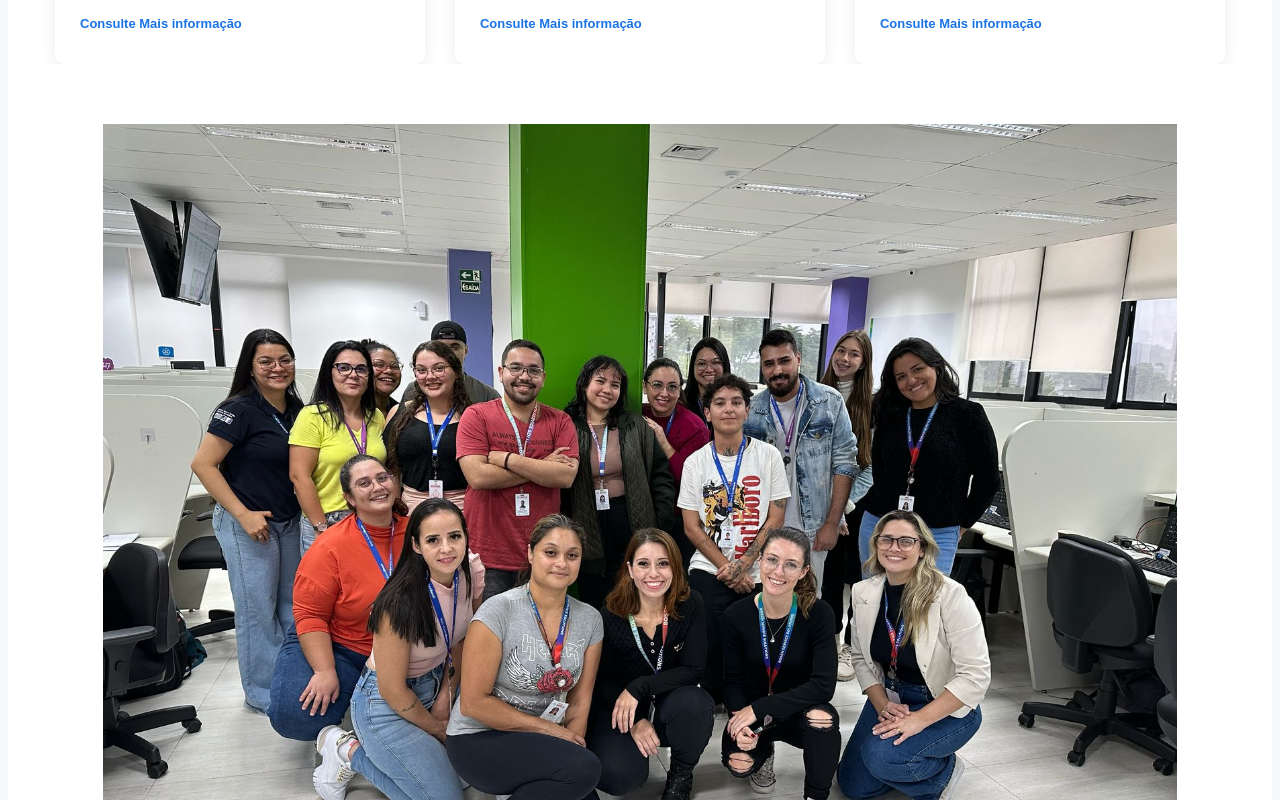
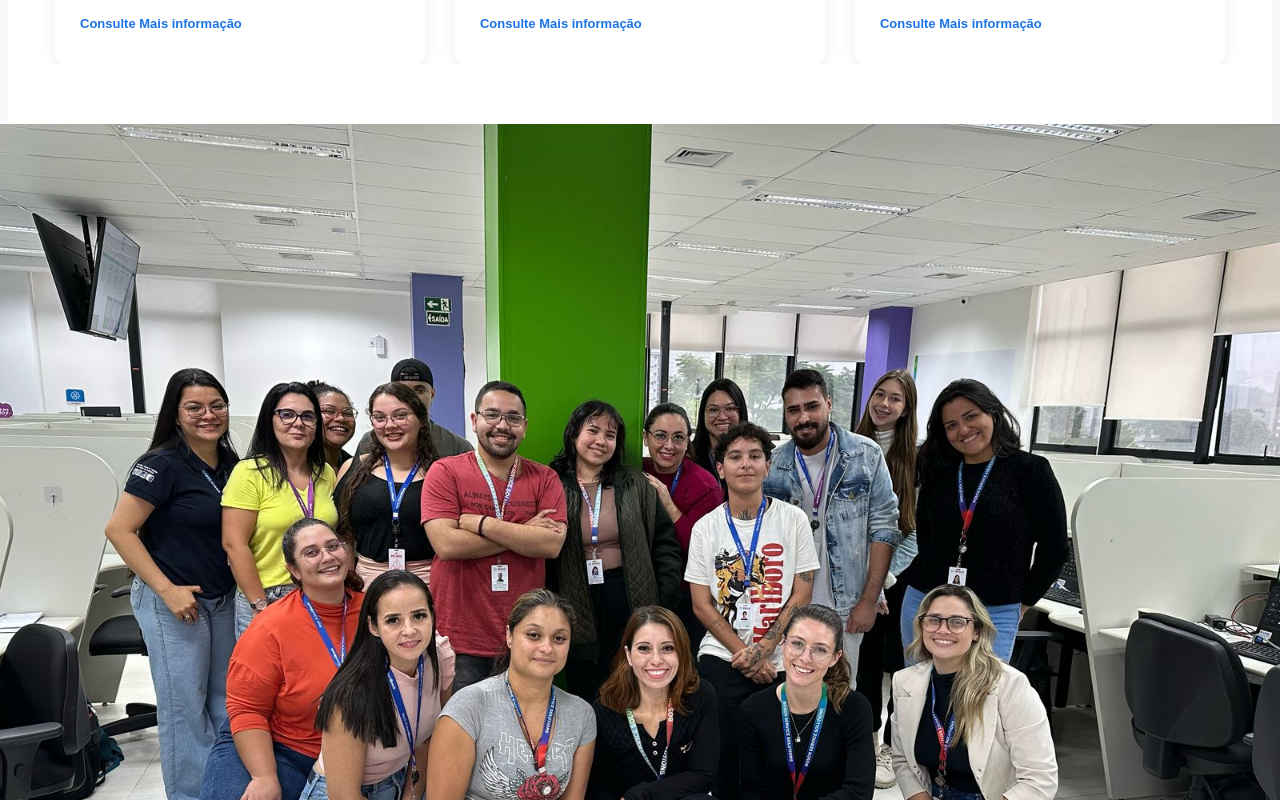
Before and after one commit to alexritzmann/BioSol, a React (Vite) app in the folder meu-app-react/: page / in a window 1280 px wide. Shown: the part 1560-2360 px from the top of the page. Built offline with nearby package versions, Linux system fonts and the light colour scheme.

Commit message:
About Section ok

```diff
--- a/meu-app-react/src/components/AboutSection/AboutSection.css
+++ b/meu-app-react/src/components/AboutSection/AboutSection.css
@@ -36,17 +36,19 @@
 }
 
 .landscape-image-container {
-  display: flex;
-  justify-content: center;
-  align-items: center;
-  width: 100%;
+  width: 100vw; /* Ocupa toda a largura da viewport */
+  position: relative;
+  left: 50%; /* Centraliza o container */
+  right: 50%; /* Centraliza o container */
+  margin-left: -50vw; /* Compensa o posicionamento */
+  margin-right: -50vw; /* Compensa o posicionamento */
+  margin-top: 20px;
   overflow: hidden;
-  margin-top: 20px;
-  position: relative;
 }
 
 .landscape-image {
   width: 100%;
+  display: block;
 }
 
 /* ========== ESTILOS DO CARROSSEL ========== */
--- a/meu-app-react/src/components/AboutSection/AboutSection.jsx
+++ b/meu-app-react/src/components/AboutSection/AboutSection.jsx
@@ -146,6 +146,7 @@ const AboutSection = () => {
   const totalSlides = Math.ceil(reviews.length / visibleCards);
 
   return (
+
     <section id="sobre" className="about-section">
       <div className="about-container">
         <div className="about-header">
@@ -274,10 +275,9 @@ const AboutSection = () => {
             </div>
           </div>
         </div>
-
-        <div className="landscape-image-container">
-          <img src="/img/Foto Paisagem.jpg" alt="Paisagem" className="landscape-image"/>
-        </div>
+      </div>
+      <div className="landscape-image-container">
+        <img src="/img/Foto Paisagem.jpg" alt="Paisagem" className="landscape-image"/>
       </div>
     </section>
   );
--- a/meu-app-react/src/components/TreatmentsSection/TreatmentsSection.css
+++ b/meu-app-react/src/components/TreatmentsSection/TreatmentsSection.css
@@ -0,0 +1,9 @@
+
+
+#tratamentos{
+
+}
+
+.treatments-section{
+
+}
```
